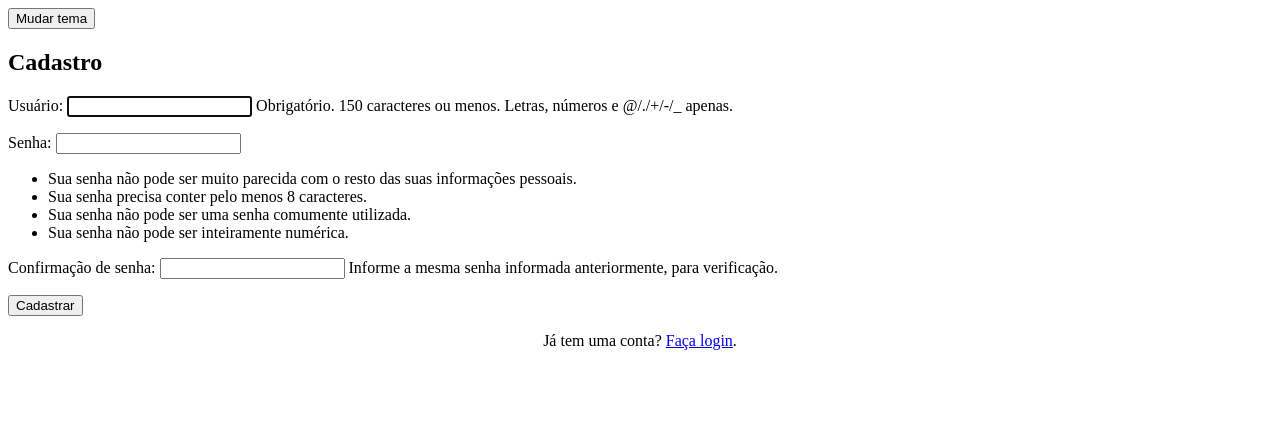
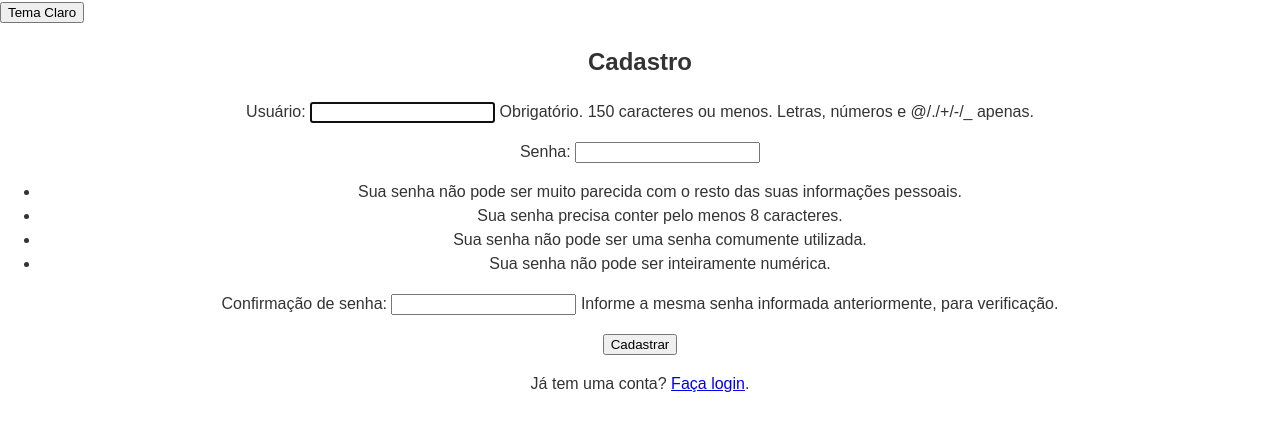
Before and after one commit to Garotes-de-Programa-UABJ/Teste-de-Linguagens, a Django app: page /cadastro/ in a window 1280 px wide. Shown: the top 431 px of the page. Run offline with Django 4.2, Linux system fonts and the light colour scheme.

Commit message:
Consertado erro no github

```diff
--- a/Django Python/Login/Login/urls.py
+++ b/Django Python/Login/Login/urls.py
@@ -15,8 +15,10 @@ Including another URLconf
 """
 from django.contrib import admin
 from django.urls import include, path
+from django.conf.urls.static import static
+from django.conf import settings
 
 urlpatterns = [
     path('', include('polls.urls')),
     path('admin/', admin.site.urls),
-]
+] + static(settings.STATIC_URL, document_root=settings.STATIC_ROOT)
--- a/Django Python/Login/polls/templates/base.html
+++ b/Django Python/Login/polls/templates/base.html
@@ -4,20 +4,22 @@
 <html lang="en">
 <head>
     <meta charset="UTF-8">
+    <link rel="stylesheet" href="{% static 'css/style.css' %}">
     <title>{% block title %} {% endblock %}</title>
-    <link rel="stylesheet" type="text/css" href="{% static 'css/style.css' %}">
 </head>
 <body>
     <header>
     </header>
     <main>
-        {% include 'theme_switcher.html' %}
-        {% block content %}
-        {% endblock %}
+        <button id="theme-toggle">Tema Claro</button>
+        <div class="button-container">
+            {% block content %}
+            {% endblock %}
+        </div>
     </main>
     <footer>
         <p></p>
     </footer>
-    <script src="{% static 'js/script.js' %}"></script>
+    <script src="{% static 'js/tema.js' %}"></script>
 </body>
 </html>
--- a/Django Python/Login/polls/templates/cadastro.html
+++ b/Django Python/Login/polls/templates/cadastro.html
@@ -5,10 +5,12 @@
   <form method="post">
     {% csrf_token %}
     {{ form.as_p }}
-    <button type="submit" class="btn btn-primary">Cadastrar</button>
+    <div class="button-container">
+      <button type="submit" class="btn btn-primary">Cadastrar</button>
+    </div>
   </form>
   <div class="center">
-  <p>Já tem uma conta? <a href="{% url 'login' %}">Faça login</a>.</p>
+    <p>Já tem uma conta? <a href="{% url 'login' %}">Faça login</a>.</p>
   </div>
 {% endblock %}
 
--- a/Django Python/Login/polls/templates/home.html
+++ b/Django Python/Login/polls/templates/home.html
@@ -4,6 +4,8 @@
 <div class="center">
 	<h1>Garotes de Programa</h1>
 </div>
-<button onclick="location.href='/login'">Fazer Login</button>
-<button onclick="location.href='/cadastro'">Cadastrar-se</button>
+<div class="button-container">
+	<button onclick="location.href='/login'">Fazer Login</button>
+	<button onclick="location.href='/cadastro'">Cadastrar-se</button>
+</div>
 {% endblock %}
--- a/Django Python/Login/polls/templates/login.html
+++ b/Django Python/Login/polls/templates/login.html
@@ -5,7 +5,9 @@
   <form method="post">
     {% csrf_token %}
     {{ form.as_p }}
-    <button type="submit" class="btn btn-primary">Entrar</button>
+    <div class="button-container">
+      <button type="submit" class="btn btn-primary">Entrar</button>
+    </div>
   </form>
   <div class="center">
   <p>Não tem uma conta? <a href="{% url 'cadastro' %}">Cadastre-se</a>.</p>
--- /dev/null
+++ b/Django Python/Login/static/css/style.css
@@ -0,0 +1,35 @@
+/* Estilos padrão */
+body {
+  font-family: Arial, sans-serif;
+  font-size: 16px;
+  line-height: 1.5;
+  margin: 0;
+  padding: 0;
+}
+
+.light-theme {
+  background-color: #ffffff;
+  color: #333;
+}
+
+.dark-theme {
+  background-color: #333;
+  color: #ffffff;
+}
+
+.button-container {
+    text-align: center;
+}
+.button {
+    display: block;
+    margin: 10px auto;
+    padding: 10px;
+    background-color: #007bff;
+    color: #fff;
+    border: none;
+    border-radius: 5px;
+}
+
+.center {
+    text-align: center;
+}
--- /dev/null
+++ b/Django Python/Login/static/js/tema.js
@@ -0,0 +1,32 @@
+// Recupera o tema armazenado na memória do navegador (se houver)
+const storedTheme = localStorage.getItem("theme");
+if (storedTheme) {
+  document.body.classList.add(storedTheme);
+} else {
+  document.body.classList.add("light-theme"); // Define o tema claro como padrão
+}
+
+function toggleTheme() {
+  const body = document.body;
+  const themeToggle = document.getElementById("theme-toggle");
+
+  // Verifica se o tema atual é o claro
+  if (body.classList.contains("light-theme")) {
+    body.classList.remove("light-theme");
+    body.classList.add("dark-theme");
+    themeToggle.innerText = "Tema Escuro";
+    // Armazena o tema escuro na memória do navegador
+    localStorage.setItem("theme", "dark-theme");
+  }
+  // Caso contrário, o tema atual é o escuro
+  else {
+    body.classList.remove("dark-theme");
+    body.classList.add("light-theme");
+    themeToggle.innerText = "Tema Claro";
+    // Armazena o tema claro na memória do navegador
+    localStorage.setItem("theme", "light-theme");
+  }
+}
+
+const themeToggle = document.getElementById("theme-toggle");
+themeToggle.addEventListener("click", toggleTheme);
```
Also changed, not shown: Django Python/Login/Login/settings.py (+5 -4 lines).
